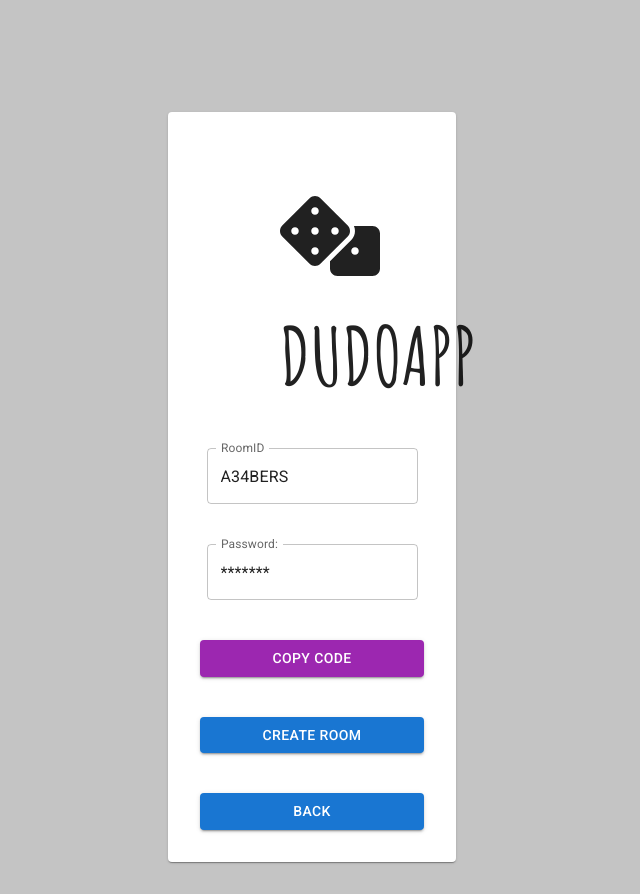
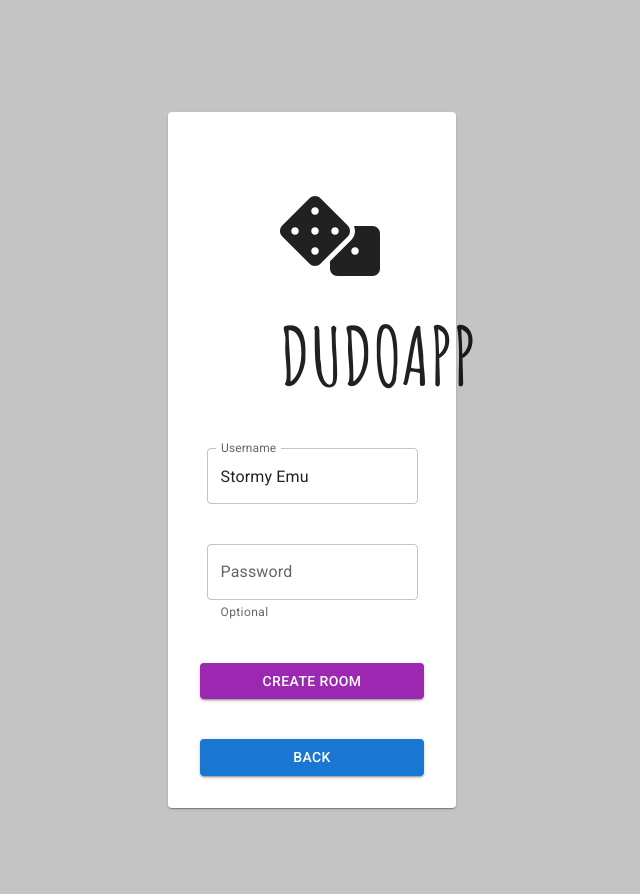
Before and after one commit to MiguelMLorente/dudoapp, a React (Create React App) app: page / in a window 1280 px wide. Both pictures are taken after typing "Sample" into the empty fields and a click on the button "CREATE ROOM". Shown: the whole page, without its empty margins (328-968 px from the left). After the commit the page ends 840 px from the top, so only its background shows below. Built offline with nearby package versions, Linux system fonts and the light colour scheme; no server answers.

Commit message:
Basic newRoomComponent functionality

```diff
--- a/src/components/newRoomComponent.jsx
+++ b/src/components/newRoomComponent.jsx
@@ -1,15 +1,31 @@
-import React from "react";
+import React, { useContext, useState } from "react";
 import styled from "styled-components";
 import { TextField, Grid, Button, Paper } from "@mui/material";
 import LogoComponent from "./LogoComponent";
 import { changeToJoinRoom } from "../actions/appStatusActions";
-import { useDispatch } from "react-redux";
+import { useDispatch, useSelector } from "react-redux";
+import { WebSocketContext } from "../WebSocket";
 
 function NewRoomComponent() {
+  const ws = useContext(WebSocketContext);
+  const userUuid = useSelector((state) => state.gameData.userId);
   const dispatch = useDispatch();
+  let [userName, setUserName] = useState(
+    useSelector((state) => state.gameData.name)
+  );
+  let [password, setPassword] = useState("");
+
   const handleBack = () => {
     dispatch(changeToJoinRoom());
   };
+
+  const userNameHandler = (e) => {
+    setUserName(e.target.value);
+  };
+  const passwordHandler = (e) => {
+    setPassword(e.target.value);
+  };
+
   return (
     <React.Fragment>
       <StyledContainer>
@@ -26,16 +42,20 @@ function NewRoomComponent() {
               >
                 <Grid item>
                   <TextField
-                    id="roomCode"
-                    label="RoomID"
-                    defaultValue="A34BERS"
+                    id="nameInput"
+                    label="Username"
+                    value={userName}
+                    onChange={userNameHandler}
                   />
                 </Grid>
                 <Grid item>
                   <TextField
+                    type="password"
                     id="passwordInput"
-                    label="Password: "
-                    defaultValue="*******"
+                    label="Password "
+                    value={password}
+                    onChange={passwordHandler}
+                    helperText="Optional"
                   />
                 </Grid>
                 <Grid item>
@@ -44,11 +64,6 @@ function NewRoomComponent() {
                     fullWidth={true}
                     color="secondary"
                   >
-                    Copy Code
-                  </Button>
-                </Grid>
-                <Grid item>
-                  <Button variant="contained" fullWidth={true}>
                     Create Room
                   </Button>
                 </Grid>
```
